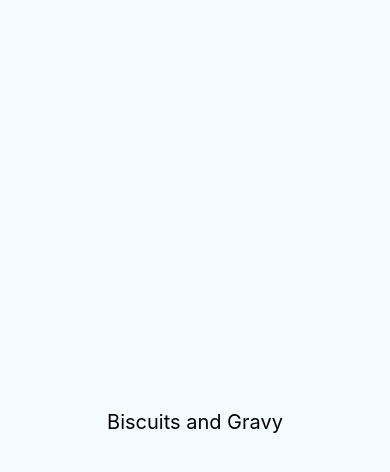
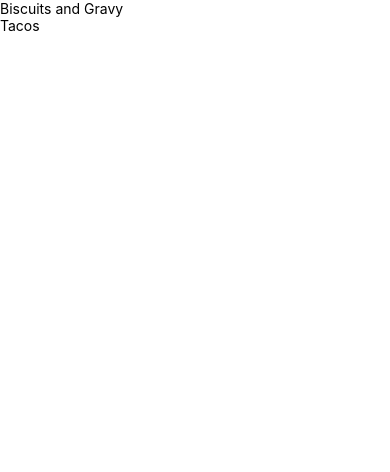
Before and after one commit to anthonye2007/react-native-kata-1, a React Native app: screen / in a window 390 px wide. Shown: the top 472 px of the page. Built offline with nearby package versions, Linux system fonts and the light colour scheme.

Commit message:
Add Tacos

```diff
--- a/App.js
+++ b/App.js
@@ -6,7 +6,6 @@
 
 import React, { Component } from 'react';
 import {
-  StyleSheet,
   Text,
   View
 } from 'react-native';
@@ -15,30 +14,14 @@ type Props = {};
 export default class App extends Component<Props> {
   render() {
     return (
-      <View style={styles.container} testID="recipeList">
-        <Text style={styles.welcome}>
+      <View testID="recipeList">
+        <Text>
           Biscuits and Gravy
+        </Text>
+        <Text>
+          Tacos
         </Text>
       </View>
     );
   }
 }
-
-const styles = StyleSheet.create({
-  container: {
-    flex: 1,
-    justifyContent: 'center',
-    alignItems: 'center',
-    backgroundColor: '#F5FCFF',
-  },
-  welcome: {
-    fontSize: 20,
-    textAlign: 'center',
-    margin: 10,
-  },
-  instructions: {
-    textAlign: 'center',
-    color: '#333333',
-    marginBottom: 5,
-  },
-});
```
Also changed, not shown: 1 other file (tests, documents, lock files or other folders).
